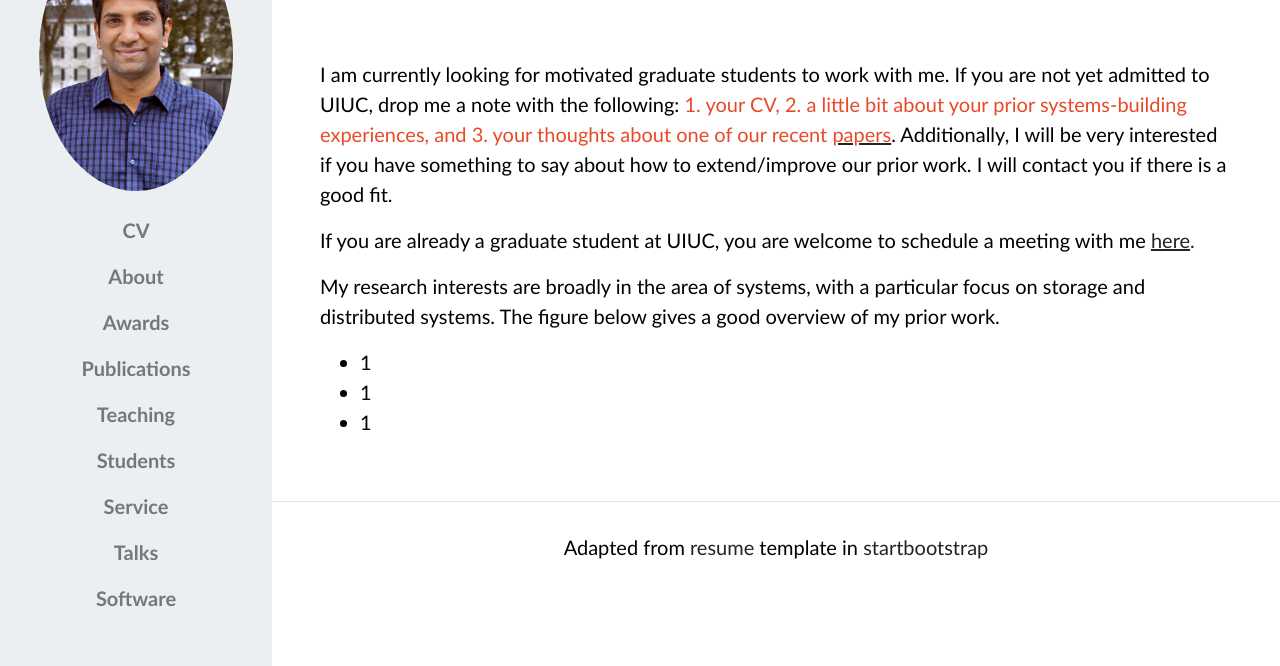
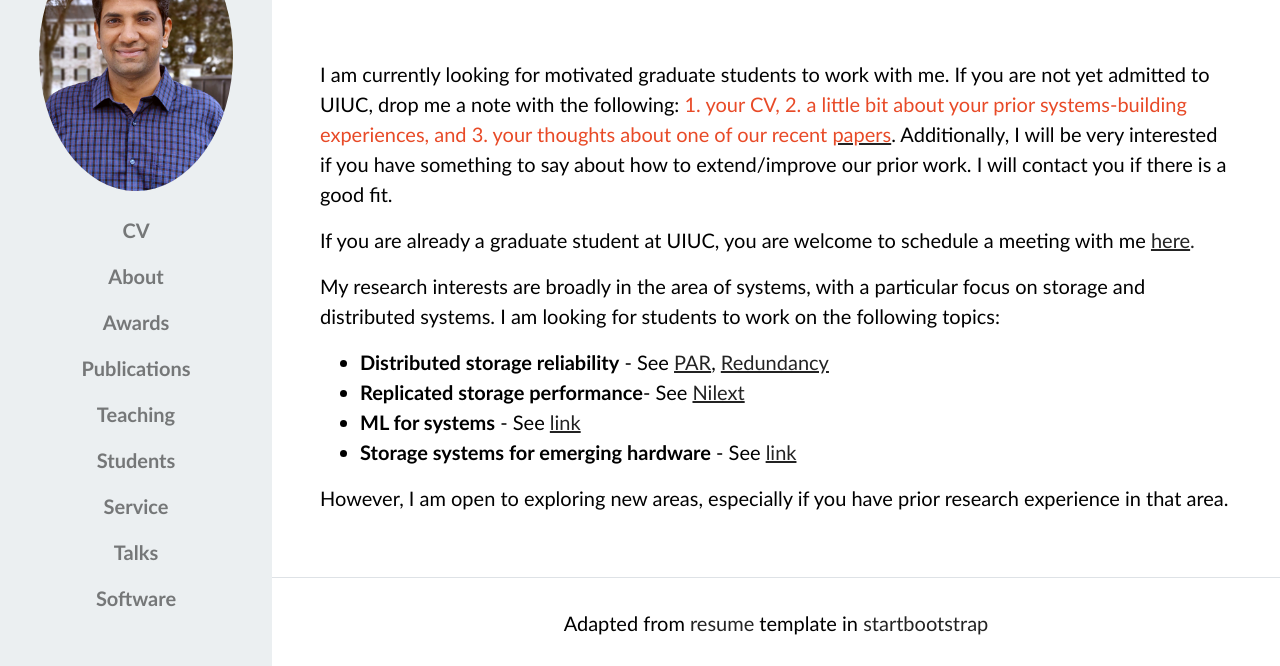
Before and after one commit to ramalagappan/ramalagappan.github.io, a plain HTML site: page prospectives.html in a window 1280 px wide. Shown: the part 134-800 px from the top of the page. Drawn offline with Linux system fonts and the light colour scheme; some icons are missing; a web font is replaced by a local one.

Commit message:
More changes to prospectives
More changes to prospectives

```diff
--- a/prospectives.html
+++ b/prospectives.html
@@ -125,12 +125,16 @@
         </p>
 
         <p>
-          My research interests are broadly in the area of systems, with a particular focus on storage and distributed systems. The figure below gives a good overview of my prior work.
+          My research interests are broadly in the area of systems, with a particular focus on storage and distributed systems. I am looking for students to work on the following topics:
+
           <ul>
-            <li>1</li>
-            <li>1</li>
-            <li>1</li>
+            <li><b>Distributed storage reliability</b> - See <a href="./pdfs/papers/par.pdf"><u>PAR</u></a>, <a href="./pdfs/papers/redundancy.pdf"><u>Redundancy</u></a></li>
+            <li><b>Replicated storage performance</b>- See <a href="./pdfs/papers/nilext.pdf"><u>Nilext</u></a></li>
+            <li><b>ML for systems</b> - See <a href="./pdfs/papers/bourbon.pdf"><u>link</u></a></li>
+            <li><b>Storage systems for emerging hardware</b> - See <a href="./pdfs/papers/"><u>link</u></a></li>
           </ul>
+
+          However, I am open to exploring new areas, especially if you have prior research experience in that area.
         </p>
       </section>
 
```
Also changed, not shown: 1 other file.
